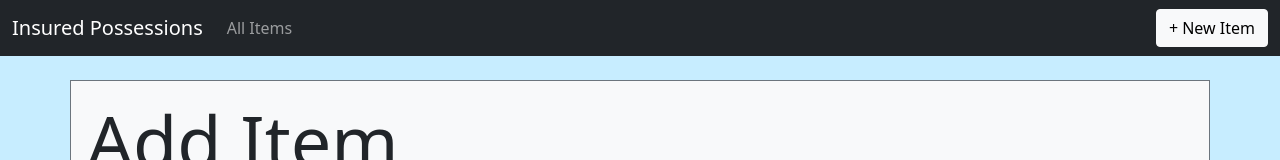
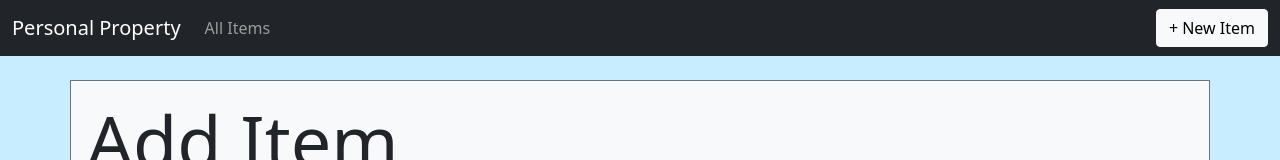
Before and after one commit to clayton-masterson/personal-property, an Angular app in the folder angular-frontend/: page /insured-create in a window 1280 px wide. Shown: the top 160 px of the page. Built offline with nearby package versions, Linux system fonts and the light colour scheme.

Commit message:
Working on Spring Security

```diff
--- a/angular-frontend/src/app/app.component.ts
+++ b/angular-frontend/src/app/app.component.ts
@@ -8,6 +8,6 @@ import { Component } from '@angular/core';
 })
 export class AppComponent {
 
-  title = 'Insured Possessions';
+  title = 'Personal Property';
 
 }
--- a/angular-frontend/src/app/list-insured/list-insured.component.html
+++ b/angular-frontend/src/app/list-insured/list-insured.component.html
@@ -6,8 +6,8 @@
     <thead class="table-light">
       <tr>
         <th>Name</th>
+        <th class="d-none d-sm-table-cell">Creator</th>
         <th class="d-none d-md-table-cell">Type</th>
-        <th class="d-none d-sm-table-cell">Creator</th>
         <th class="d-none d-md-table-cell">Value</th>
       </tr>
     </thead>
@@ -15,8 +15,8 @@
     <tbody>
       <tr class="align-middle" *ngFor="let insuredItem of insuredItems" (click)="insuredItemDetails(insuredItem.id)">
         <td>{{ insuredItem.name }}</td>
+        <td class="d-none d-sm-table-cell">{{ insuredItem.authorArtist }}</td>
         <td class="d-none d-md-table-cell cm-product-type">{{ insuredItem.productType }}</td>
-        <td class="d-none d-sm-table-cell">{{ insuredItem.authorArtist }}</td>
         <td class="d-none d-md-table-cell cm-estimated-value">{{ insuredItem.estimatedValue }}</td>
       </tr>
     </tbody>
--- a/angular-frontend/src/app/menu/menu.component.html
+++ b/angular-frontend/src/app/menu/menu.component.html
@@ -7,7 +7,7 @@
           <path d="M1.5 1a.5.5 0 0 0-.5.5v3a.5.5 0 0 1-1 0v-3A1.5 1.5 0 0 1 1.5 0h3a.5.5 0 0 1 0 1h-3zM11 .5a.5.5 0 0 1 .5-.5h3A1.5 1.5 0 0 1 16 1.5v3a.5.5 0 0 1-1 0v-3a.5.5 0 0 0-.5-.5h-3a.5.5 0 0 1-.5-.5zM.5 11a.5.5 0 0 1 .5.5v3a.5.5 0 0 0 .5.5h3a.5.5 0 0 1 0 1h-3A1.5 1.5 0 0 1 0 14.5v-3a.5.5 0 0 1 .5-.5zm15 0a.5.5 0 0 1 .5.5v3a1.5 1.5 0 0 1-1.5 1.5h-3a.5.5 0 0 1 0-1h3a.5.5 0 0 0 .5-.5v-3a.5.5 0 0 1 .5-.5zM3 4.5a.5.5 0 0 1 1 0v7a.5.5 0 0 1-1 0v-7zm2 0a.5.5 0 0 1 1 0v7a.5.5 0 0 1-1 0v-7zm2 0a.5.5 0 0 1 1 0v7a.5.5 0 0 1-1 0v-7zm2 0a.5.5 0 0 1 .5-.5h1a.5.5 0 0 1 .5.5v7a.5.5 0 0 1-.5.5h-1a.5.5 0 0 1-.5-.5v-7zm3 0a.5.5 0 0 1 1 0v7a.5.5 0 0 1-1 0v-7z" />
         </svg>
       </button>-->
-      <span class="navbar-brand">Insured Possessions</span>
+      <span class="navbar-brand">Personal Property</span>
       <button class="navbar-toggler" type="button" data-bs-toggle="collapse" data-bs-target="#navbarNav"
         aria-controls="navbarNav" aria-expanded="false" aria-label="Toggle navigation">
         <span class="navbar-toggler-icon"></span>
--- a/angular-frontend/src/index.html
+++ b/angular-frontend/src/index.html
@@ -3,7 +3,7 @@
 
 <head>
   <meta charset="utf-8">
-  <title>{{app-root.title}}</title>
+  <title>Personal Property</title>
   <base href="/">
   <meta name="viewport" content="width=device-width, initial-scale=1">
   <link rel="icon" type="image/x-icon" href="favicon.ico">
```
